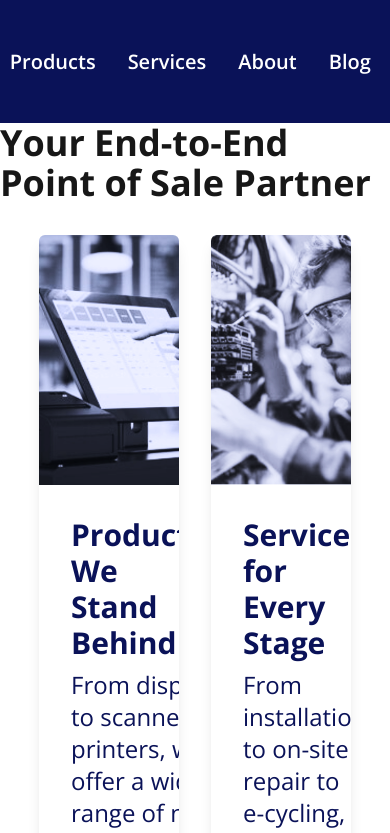
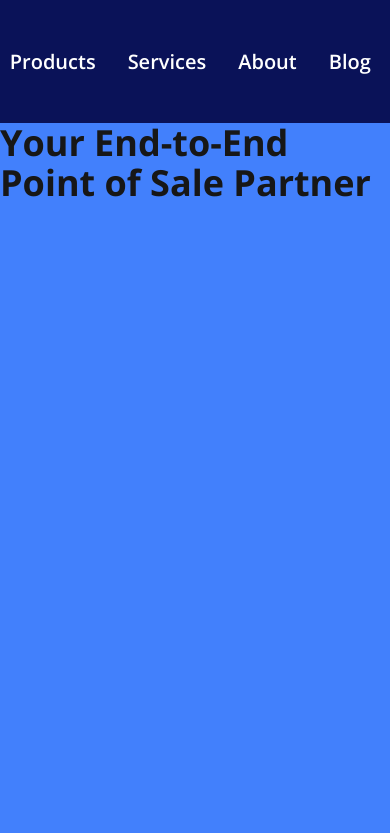
Before and after one commit to IWTechnologies/weareiw, a Next.js app in the folder nextjs-weareiw/: page / in a window 390 px wide. Shown: the top 833 px of the page. Built offline with nearby package versions, Linux system fonts and the light colour scheme.

Commit message:
Added Hero component with placeholder content to get an idea of the full page layout. also reworking the current styling and responsiveness as I was not using it correctly.

```diff
--- a/nextjs-weareiw/src/app/globals.css
+++ b/nextjs-weareiw/src/app/globals.css
@@ -1,7 +1,7 @@
 @import "tailwindcss";
 
 :root {
-  --background: #ffffff;
+  --background: ##F2F2F2;
   --foreground: #171717;
   --brand-navy: #0A1258;
   --brand-blue: #4280FC;
@@ -42,6 +42,11 @@ body {
   );
   z-index: -1;
 }
+@media screen and (max-width: 1023px) {
+  .section-bg-diagonal:before {
+    display: none;
+  }
+}
 
 /* logo slider styles */
 @keyframes logo-scroll {
--- a/nextjs-weareiw/src/app/page.tsx
+++ b/nextjs-weareiw/src/app/page.tsx
@@ -5,6 +5,7 @@ import Link from "next/link";
 import Card from "@/components/Card";
 import Blurb  from "@/components/Blurb";
 import LogoSlider from "@/components/LogoSlider";
+import HeroSection from "@/components/HeroSection";
 
 const customerLogos = [
     { src: "/customerLogos/Ace.png", alt: "Ace Hardware logo" },
@@ -48,14 +49,14 @@ const partnerLogos = [
 
 export default function IndexPage() {
   return (
-    <main className="min-h-screen">
-      <section className="container mx-auto ">
-        <h1 className="text-4xl font-bold mb-8">Your End-to-End Point of Sale Partner</h1>
+    <main className="">
+      <section className="">
+        <HeroSection />
       </section>
 
       <section
-      className="w-[80%] mx-auto flex justify-center space-x-8
-      sm:max-lg:flex-col sm:max-lg:items-center sm:max-lg:space-x-0 sm:max-lg:space-y-8">
+      className="w-[80%] mx-auto flex flex-col items-center gap-8
+      lg:flex-row lg:justify-center lg:items-start">
         <Card
           imageSrc="/View-our-products-Moody-blue.png"
           imageAlt="Blue tinted view our products card image"
@@ -82,7 +83,7 @@ export default function IndexPage() {
 
       <section className="w-[80%] my-15 mx-auto">
         <div className="flex flex-col items-center">
-          <div className="font-extrabold text-3xl text-brand-navy text-center">
+          <div className="w-[70%] font-extrabold text-3xl text-brand-navy text-center">
             <h2>
               Trusted by The Biggest Names in Retail, Hospitality, QSR, Convenience, Distribution & Pharmarcy.
             </h2>
@@ -95,7 +96,7 @@ export default function IndexPage() {
 
       <section className="section-bg-diagonal relative w-full py-14">
         <div className="relative container mx-auto flex flex-col items-center">
-          <div className="font-bold text-4xl text-brand-navy text-center">
+          <div className="pb-4 font-bold text-3xl lg:text-4xl text-brand-navy text-center">
             <h2>Your POS Technology Partner. Trusted by the Best</h2>
           </div>
           <Blurb
@@ -121,7 +122,7 @@ export default function IndexPage() {
       </section>
       <section
       className="w-full py-14 mb-5 bg-brand-navy">
-        <div className="container mx-auto flex flex-col items-center">
+        <div className="container mx-auto flex justify-center">
           <Blurb
             media={{
               type: "image",
--- a/nextjs-weareiw/src/components/Blurb.tsx
+++ b/nextjs-weareiw/src/components/Blurb.tsx
@@ -29,17 +29,17 @@ interface BlurbProps {
 export default function Blurb({ media, title, text, linkHref, linkLabel, reverse=false, textColor="text-white" }: BlurbProps) {
     return (
         <div
-        className={`w-[80%] flex items-center
-        ${reverse ? "flex-row-reverse" : "flex-row"}
-        sm:max-lg:flex-col`}>
+        className={`w-[90%] mx-auto flex flex-col items-center
+        lg:flex-row
+        ${reverse ? "lg:flex-row-reverse" : ""}
+        `}>
             {media.type === "image" && (
                 <Image
-                className="h-auto w-1/2 object-contain
-                sm:max-lg:w-full"
+                className="w-full lg:w-1/2 h-auto object-contain"
                 src={media.src} alt={media.alt} priority width={media.width} height={media.height} />
             )}
             {media.type === "video" && (
-                <div className="w-1/2 sm:max-lg:w-full aspect-video">
+                <div className="w-full lg:w-1/2 aspect-video">
                     <iframe
                     className="h-full w-full object-contain
                     sm:max-lg:w-full"
@@ -52,20 +52,19 @@ export default function Blurb({ media, title, text, linkHref, linkLabel, reverse
             )}
 
             <div
-            className={`w-1/2 flex flex-col items-start p-8 ${textColor}
-            sm:max-lg:w-full`}>
+            className={`w-full lg:w-1/2 flex flex-col items-start p-8 ${textColor}`}>
                 {title && (<h2 className="pb-4 text-3xl font-bold">{title}</h2>)}
                 {Array.isArray(text) ? (
                 text.map((paragraph, index) => (
                     <p
                     key={index}
-                    className="pb-5 font-light text-2xl"
+                    className="pb-5 font-light lg:text-2xl"
                     >
                     {paragraph}
                     </p>
                 ))
                 ) : (
-                <p className="pb-5 font-light text-2xl">{text}</p>
+                <p className="pb-5 font-light lg:text-2xl">{text}</p>
                 )}
 
                 <Link href={linkHref}
--- a/nextjs-weareiw/src/components/Card.tsx
+++ b/nextjs-weareiw/src/components/Card.tsx
@@ -15,8 +15,7 @@ type CardProps = {
 export default function Card({ imageSrc, imageAlt, imageWidth, imageHeight, title, text, linkHref, linkLabel }: CardProps) {
     return (
         <div
-        className="w-lg flex flex-col rounded-md bg-white shadow-lg overflow-hidden
-        sm:max-lg:w-full">
+        className="w-lg flex flex-col rounded-md bg-white shadow-lg overflow-hidden">
             <Image className="min-h-[250px] max-h-[250px] h-auto w-auto object-cover"
             src={imageSrc} alt={imageAlt} priority width={imageWidth} height={imageHeight} />
             <div className="flex flex-col items-start p-8 text-brand-navy">
--- /dev/null
+++ b/nextjs-weareiw/src/components/HeroSection.tsx
@@ -0,0 +1,10 @@
+import Link from "next/link";
+import Image from "next/image";
+
+export default function HeroSection() {
+    return (
+        <div className="min-h-dvh w-full bg-brand-blue">
+            <h1 className="text-4xl font-bold mb-8">Your End-to-End Point of Sale Partner</h1>
+        </div>
+    )
+}
```
